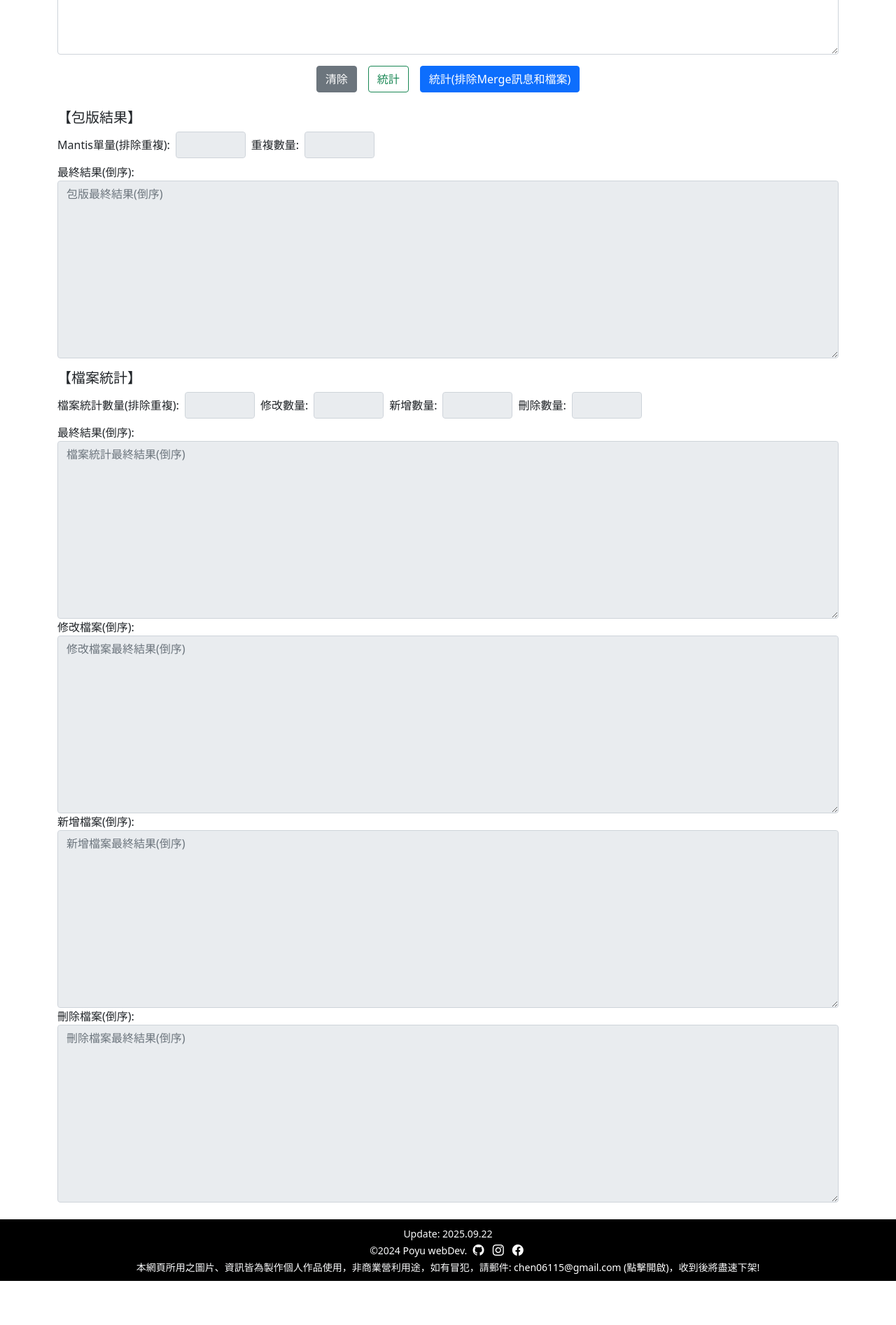
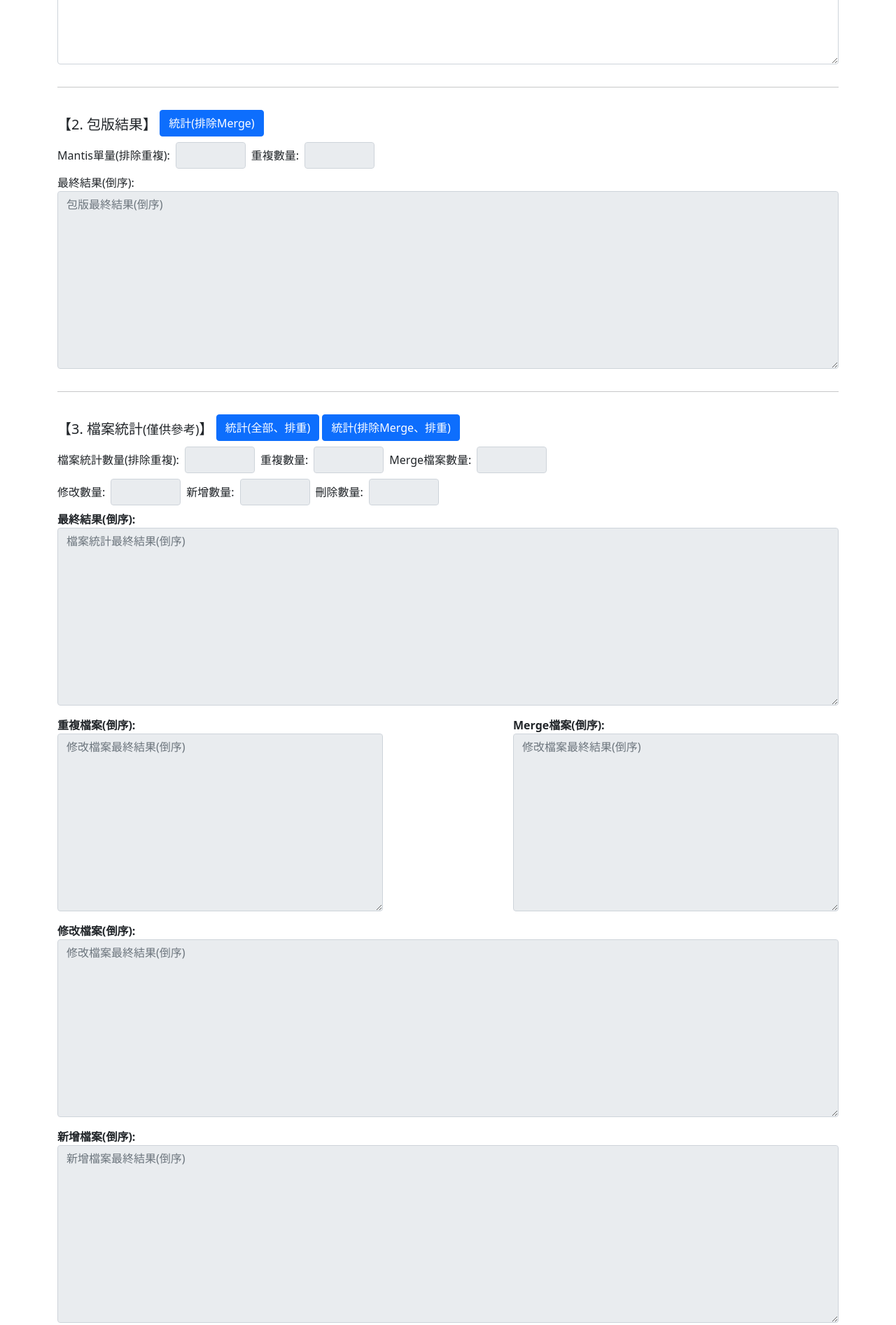
Before and after one commit to poyu105/hyweb_packing, a plain HTML site: page index.html in a window 1280 px wide. Shown: the part 480-2373 px from the top of the page at 70% size. Before the commit the page ends 2310 px from the top, so only its background shows below. Drawn offline with nearby package versions, Linux system fonts and the light colour scheme.

Commit message:
fix(index.html):修正版面配置，添加檔案對照

```diff
--- a/index.html
+++ b/index.html
@@ -57,18 +57,15 @@
             <div id="mantis-input" class="flex-grow-1">
                 <h2>Mantis訊息輸入</h2>
                 <p>請貼上所有git的Message(輸出以倒序排出)</p>
-                <h5>【Git Message】</h5>
+                <h5 class="d-inline">【1. Git Message】</h5>
+                <button class="btn btn-secondary mb-2" id="resetButton">清除</button>
                 <textarea class="form-control" id="gitMessageInput" rows="13" placeholder="貼上Git Message"></textarea>
             </div>
-            <!-- 按鈕 -->
-            <div class="d-flex flex-row justify-content-center gap-3">
-                <button class="btn btn-secondary mb-2" id="resetButton">清除</button>
-                <button class="btn btn-outline-success mb-2" id="countButton">統計</button>
-                <button class="btn btn-primary mb-2" id="countWithoutMergeButton">統計(排除Merge訊息和檔案)</button>
-            </div>
+            <hr/>
             <!-- 包版結果 -->
             <div id="packing-result" class="flex-grow-1">
-                <h5 class="form-label">【包版結果】</h5>
+                <h5 class="form-label d-inline">【2. 包版結果】</h5>
+                <button class="btn btn-primary mb-2" id="countWithoutMergeButton">統計(排除Merge)</button>
                 <div class="d-flex align-items-center mb-2 gap-2">
                     <label class="form-label mb-0" id="mantisCountLabel">Mantis單量(排除重複):</label>
                     <input type="text" class="form-control" style="width: 100px;" id="mantisCount" readonly/>
@@ -80,12 +77,22 @@
                     <textarea class="form-control" id="finalResult"  rows="10" placeholder="包版最終結果(倒序)" readonly></textarea>
                 </div>
             </div>
+            <hr/>
             <!-- 檔案統計 -->
             <div id="file-count" class="flex-grow-1">
-                <h5 class="form-label">【檔案統計】</h5>
-                <div class="d-flex align-items-center mb-2 gap-2">
+                <h5 class="form-label d-inline">【3. 檔案統計<small>(僅供參考)</small>】</h5>
+                <button class="btn btn-primary mb-2" id="countAllMergeButton">統計(全部、排重)</button>
+                <button class="btn btn-primary mb-2" id="countWithoutMergeAndRepeatButton">統計(排除Merge、排重)</button>
+                <div class="d-flex flex-column mb-2 gap-2">
+                    <div class="d-flex align-items-center gap-2">
                         <label class="form-label mb-0" id="fileCountLabel">檔案統計數量(排除重複):</label>
                         <input type="text" class="form-control" style="width: 100px;" id="fileCount" readonly/>
+                        <label class="form-label mb-0" id="fileRepeatCountLabel">重複數量:</label>
+                        <input type="text" class="form-control" style="width: 100px;" id="fileRepeatCount" readonly/>
+                        <label class="form-label mb-0" id="mergeFileCountLabel">Merge檔案數量:</label>
+                        <input type="text" class="form-control" style="width: 100px;" id="mergeFileCount" readonly/>
+                    </div>
+                    <div class="d-flex align-items-center gap-2">
                         <label class="form-label mb-0" id="modifiedCountLabel">修改數量:</label>
                         <input type="text" class="form-control" style="width: 100px;" id="modifiedCount" readonly/>
                         <label class="form-label mb-0" id="addedCountLabel">新增數量:</label>
@@ -93,21 +100,68 @@
                         <label class="form-label mb-0" id="deletedCountLabel">刪除數量:</label>
                         <input type="text" class="form-control" style="width: 100px;" id="deletedCount" readonly/>
                     </div>
-                <div>
-                    <label class="form-label mb-0" id="fileResultLabel">最終結果(倒序):</label>
+                </div>
+                <div class="mb-3">
+                    <label class="form-label mb-0 fw-bold" id="fileResultLabel">最終結果(倒序):</label>
                     <textarea class="form-control" id="fileResult"  rows="10" placeholder="檔案統計最終結果(倒序)" readonly></textarea>
                 </div>
-                <div>
-                    <label class="form-label mb-0" id="modifiedResultLabel">修改檔案(倒序):</label>
+                <div class="d-flex justify-content-between mb-3">
+                    <div class="col-5">
+                        <label class="form-label mb-0 fw-bold" id="fileRepeatResultLabel">重複檔案(倒序):</label>
+                        <textarea class="form-control" id="fileRepeatResult"  rows="10" placeholder="修改檔案最終結果(倒序)" readonly></textarea>
+                    </div>
+                    <div class="col-5">
+                        <label class="form-label mb-0 fw-bold" id="mergeFileResultLabel">Merge檔案(倒序):</label>
+                        <textarea class="form-control" id="mergeFileResult"  rows="10" placeholder="修改檔案最終結果(倒序)" readonly></textarea>
+                    </div>
+                </div>
+                <div class="mb-3">
+                    <label class="form-label mb-0 fw-bold" id="modifiedResultLabel">修改檔案(倒序):</label>
                     <textarea class="form-control" id="modifiedResult"  rows="10" placeholder="修改檔案最終結果(倒序)" readonly></textarea>
                 </div>
-                <div>
-                    <label class="form-label mb-0" id="addedResultLabel">新增檔案(倒序):</label>
+                <div class="mb-3">
+                    <label class="form-label mb-0 fw-bold" id="addedResultLabel">新增檔案(倒序):</label>
                     <textarea class="form-control" id="addedResult"  rows="10" placeholder="新增檔案最終結果(倒序)" readonly></textarea>
                 </div>
                 <div>
-                    <label class="form-label mb-0" id="deletedResultLabel">刪除檔案(倒序):</label>
+                    <label class="form-label mb-0 fw-bold" id="deletedResultLabel">刪除檔案(倒序):</label>
                     <textarea class="form-control" id="deletedResult"  rows="10" placeholder="刪除檔案最終結果(倒序)" readonly></textarea>
+                </div>
+            </div>
+            <hr/>
+            <!-- 檔案對照 -->
+            <div id="file-compare" class="flex-grow-1">
+                <h5 class="form-label d-inline">【4. 檔案對照】</h5>
+                <button class="btn btn-secondary mb-2" id="resetCompareButton">清除</button>
+                <button class="btn btn-danger mb-2" id="excludeRepeatButton">排重</button>
+                <button class="btn btn-outline-success mb-2" id="compareButton">比較(請先點擊排重)</button>
+                <div class="d-flex justify-content-between mb-3">
+                    <div class="col-5">
+                        <label class="form-label mb-0 fw-bold d-block" id="fileFromDocLabel">所有檔案(異動申請單):</label>
+                        <label class="form-label mb-0" id="fileFromDocCountLabel">檔案數量:</label>
+                        <input type="text" class="form-control d-inline p-0 mb-1 text-center" style="width: 100px;" id="fileFromDocCount" readonly/>
+                        <textarea class="form-control" id="fileFromDoc"  rows="10" placeholder="請輸入異動申請單上之所有檔案"></textarea>
+                    </div>
+                    <div class="col-5">
+                        <label class="form-label mb-0 fw-bold d-block" id="fileFromLogLabel">程式異動單(Log):</label>
+                        <label class="form-label mb-0" id="fileFromLogCountLabel">檔案數量:</label>
+                        <input type="text" class="form-control d-inline p-0 mb-1 text-center" style="width: 100px;" id="fileFromLogCount" readonly/>
+                        <textarea class="form-control" id="fileFromLog"  rows="10" placeholder="請輸入程式異動單中所有修改的檔案範圍"></textarea>
+                    </div>
+                </div>
+                <div class="d-flex justify-content-between">
+                    <div class="col-5">
+                        <label class="form-label mb-0 fw-bold d-block" id="notMatchFromDocLabel">申請單未匹配檔案(可複製並於(1)搜尋單號):</label>
+                        <label class="form-label mb-0" id="notMatchFromDocCountLabel">檔案數量:</label>
+                        <input type="text" class="form-control d-inline p-0 mb-1 text-center" style="width: 100px;" id="notMatchFromDocCount" readonly/>
+                        <textarea class="form-control" id="notMatchFromDoc"  rows="10" placeholder="申請單有但異動單沒有" readonly></textarea>
+                    </div>
+                    <div class="col-5">
+                        <label class="form-label mb-0 fw-bold d-block" id="notMatchFromLogLabel">異動單未匹配檔案(可複製並於(1)搜尋單號):</label>
+                        <label class="form-label mb-0" id="notMatchFromLogCountLabel">檔案數量:</label>
+                        <input type="text" class="form-control d-inline p-0 mb-1 text-center" style="width: 100px;" id="notMatchFromLogCount" readonly/>
+                        <textarea class="form-control" id="notMatchFromLog"  rows="10" placeholder="異動單有但申請單沒有" readonly></textarea>
+                    </div>
                 </div>
             </div>
         </div>
```
Lines whose indentation alone changed are shown as unchanged.
